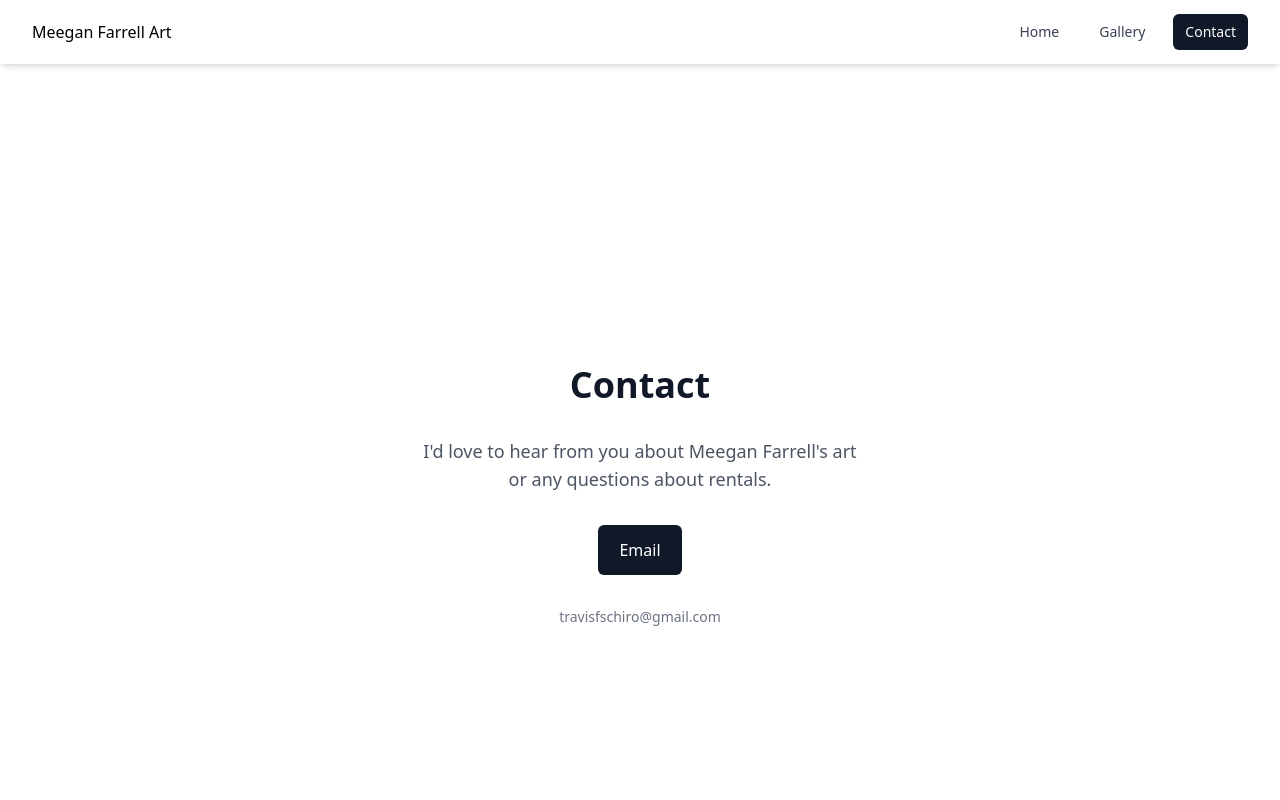
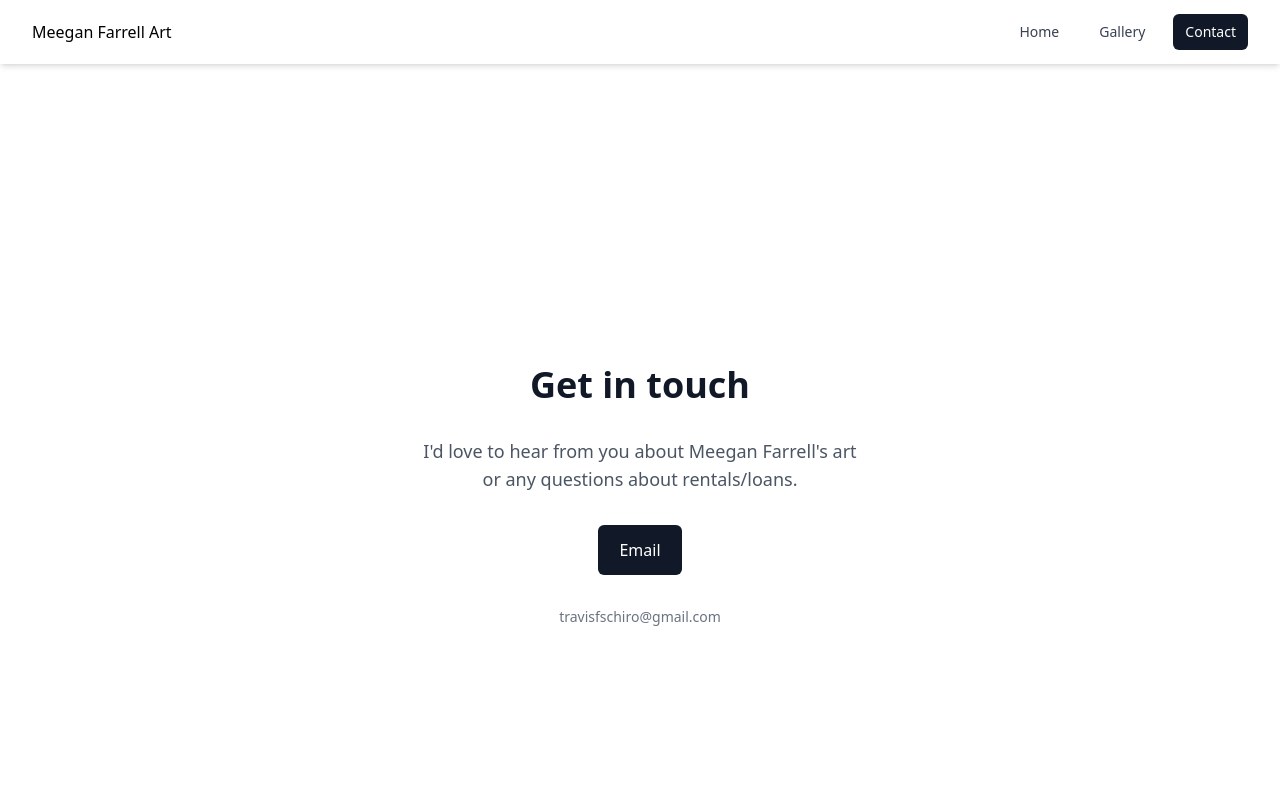
Before and after one commit to tjgrist/farrell-art, a Next.js app: page /contact in a window 1280 px wide. Shown: the top 800 px of the page. Built offline with nearby package versions, Linux system fonts and the light colour scheme.

Commit message:
Update page.jsx

```diff
--- a/app/contact/page.jsx
+++ b/app/contact/page.jsx
@@ -13,10 +13,10 @@ export default function Contact() {
     <div className="min-h-screen py-12 px-4 sm:px-6 lg:px-8 flex flex-col items-center justify-center">
       <div className="max-w-md w-full space-y-8 text-center">
         <h1 className="text-3xl font-extrabold text-gray-900 sm:text-4xl">
-          Contact
+          Get in touch
         </h1>
         <p className="mt-4 text-lg text-gray-600">
-          I'd love to hear from you about Meegan Farrell's art or any questions about rentals.
+          I'd love to hear from you about Meegan Farrell's art or any questions about rentals/loans.
         </p>
         <div className="mt-8">
           <Link
```
